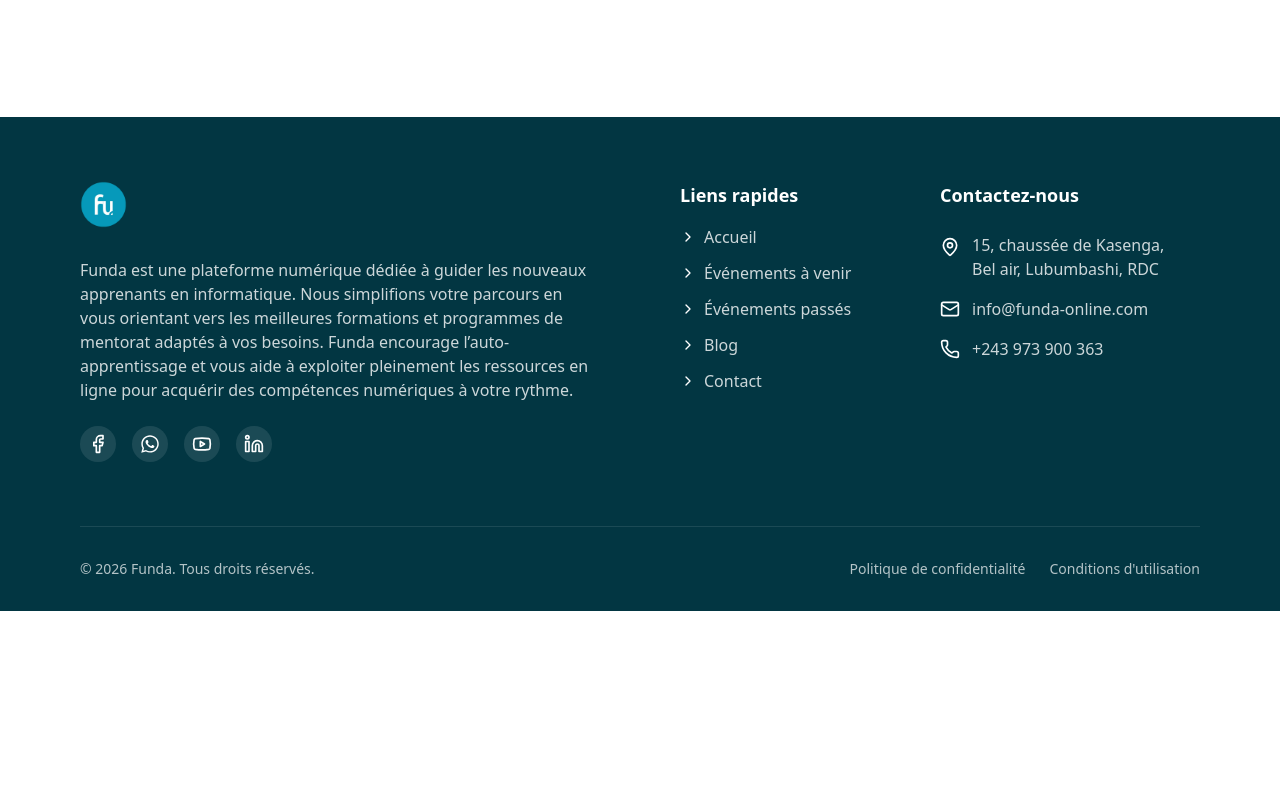
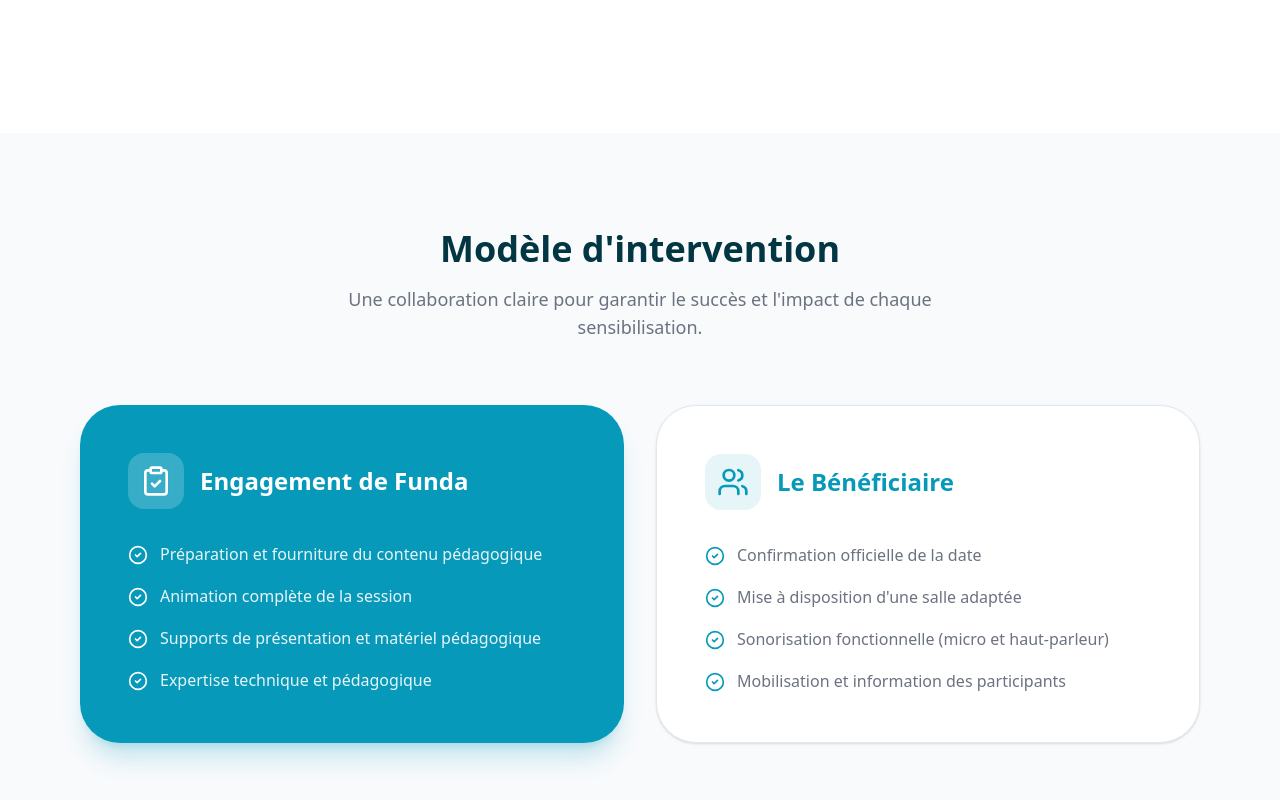
Before and after one commit to Funda-online/funda-online, a Next.js app: page /sensibilise in a window 1280 px wide. Shown: the part 2960-3760 px from the top of the page. Before the commit the page ends 3571 px from the top, so only its background shows below. Built offline with nearby package versions, Linux system fonts and the light colour scheme.

Commit message:
adding composant

```diff
--- a/app/(root)/sensibilise/page.tsx
+++ b/app/(root)/sensibilise/page.tsx
@@ -1,6 +1,7 @@
 import { Articles } from "@/components/sensibilise/Articles";
 import Axes  from "@/components/sensibilise/Axes";
 import Hero  from "@/components/sensibilise/Hero";
+import ModeleIntervention from "@/components/sensibilise/ModeleIntervention";
 import Presentation  from "@/components/sensibilise/Presentation";
 
 
@@ -11,6 +12,7 @@
       <Presentation />
       <Axes />
       <Articles />
+      <ModeleIntervention />
     </main>
   );
 }
--- a/components/sensibilise/Articles.tsx
+++ b/components/sensibilise/Articles.tsx
@@ -84,7 +84,7 @@
           {articles.map((article, i) => (
             <article
               key={i}
-              className="article-card group cursor-pointer flex flex-col bg-white border border-slate-100 rounded-[2rem] overflow-hidden shadow-sm hover:shadow-2xl transition-all duration-500"
+              className="article-card group cursor-pointer flex flex-col bg-white border border-slate-100 rounded-4xl overflow-hidden shadow-sm hover:shadow-2xl transition-all duration-500"
             >
               <div className="relative aspect-video overflow-hidden">
                 <Image
@@ -95,7 +95,7 @@
                 />
                 <div className="absolute inset-0 bg-gradient-to-t from-black/20 to-transparent" />
                 <div className="absolute top-4 left-4">
-                  <Badge className="bg-primary/90 text-white hover:bg-white backdrop-blur-md border-none shadow-sm">
+                  <Badge className="bg-primary/90 text-white backdrop-blur-md border-none shadow-sm">
                     {article.category}
                   </Badge>
                 </div>
--- /dev/null
+++ b/components/sensibilise/ContactCTA.tsx
@@ -0,0 +1,51 @@
+"use client";
+
+import { Mail, Phone, MessageSquare, ArrowRight } from "lucide-react";
+import { Button } from "../ui/button";
+
+export default function ContactCTA() {
+  return (
+    <section className="py-20 md:py-32 px-4">
+      <div className="container mx-auto max-w-4xl bg-foreground text-background rounded-[3rem] p-8 md:p-16 text-center space-y-8 relative overflow-hidden">
+
+        {/* Décoration en arrière-plan */}
+        <div className="absolute top-0 right-0 w-64 h-64 bg-primary/20 rounded-full blur-[100px] -mr-32 -mt-32" />
+
+        <div className="relative z-10 space-y-6">
+          <h2 className="text-3xl md:text-5xl font-bold tracking-tight">
+            Prêt à sensibiliser votre <span className="text-primary">communauté ?</span>
+          </h2>
+          <p className="text-slate-400 text-lg md:text-xl max-w-2xl mx-auto">
+            Vous représentez une école, une université ou une organisation ? Contactez-nous pour organiser une session gratuite.
+          </p>
+
+          <div className="flex flex-col sm:flex-row items-center justify-center gap-6 pt-4">
+            <Button
+              size="lg"
+              className="w-full sm:w-auto rounded-full px-8 py-7 bg-primary hover:bg-primary/90 text-white font-bold gap-2"
+            >
+              Organiser une session <ArrowRight size={18} />
+            </Button>
+
+            <a
+              href="mailto:info@funda-online.com"
+              className="flex items-center gap-2 text-sm font-semibold hover:text-primary transition-colors"
+            >
+              <Mail size={18} className="text-primary" />
+              info@funda-online.com
+            </a>
+          </div>
+
+          <div className="pt-8 border-t border-white/10 flex flex-wrap justify-center gap-8 text-slate-500 text-sm">
+            <div className="flex items-center gap-2">
+              <Phone size={16} /> +243 973 900 363
+            </div>
+            <div className="flex items-center gap-2">
+              <MessageSquare size={16} /> Disponible sur WhatsApp
+            </div>
+          </div>
+        </div>
+      </div>
+    </section>
+  );
+}
--- /dev/null
+++ b/components/sensibilise/ModeleIntervention.tsx
@@ -0,0 +1,73 @@
+"use client";
+
+import { CheckCircle2, ClipboardCheck, Users } from "lucide-react";
+
+export default function ModeleIntervention() {
+  const responsibilities = {
+    funda: [
+      "Préparation et fourniture du contenu pédagogique",
+      "Animation complète de la session",
+      "Supports de présentation et matériel pédagogique",
+      "Expertise technique et pédagogique"
+    ],
+    beneficiaire: [
+      "Confirmation officielle de la date",
+      "Mise à disposition d'une salle adaptée",
+      "Sonorisation fonctionnelle (micro et haut-parleur)",
+      "Mobilisation et information des participants"
+    ]
+  };
+
+  return (
+    <section className="py-16 md:py-24 bg-slate-50">
+      <div className="container mx-auto px-4 md:px-16 lg:px-20">
+        <div className="text-center mb-16 space-y-4">
+          <h2 className="text-3xl md:text-4xl font-bold text-foreground">
+            Modèle d'intervention
+          </h2>
+          <p className="text-muted-foreground max-w-2xl mx-auto text-lg">
+            Une collaboration claire pour garantir le succès et l'impact de chaque sensibilisation.
+          </p>
+        </div>
+
+        <div className="grid md:grid-cols-2 gap-8 max-w-6xl mx-auto">
+          {/* Funda Side */}
+          <div className="bg-primary p-8 md:p-12 rounded-[2.5rem] text-white shadow-xl shadow-primary/20">
+            <div className="flex items-center gap-4 mb-8">
+              <div className="p-3 bg-white/20 rounded-2xl backdrop-blur-sm">
+                <ClipboardCheck size={32} />
+              </div>
+              <h3 className="text-2xl font-bold">Engagement de Funda</h3>
+            </div>
+            <ul className="space-y-4">
+              {responsibilities.funda.map((item, i) => (
+                <li key={i} className="flex items-start gap-3 text-white/90">
+                  <CheckCircle2 className="mt-1 shrink-0 text-white" size={20} />
+                  <span className="leading-relaxed">{item}</span>
+                </li>
+              ))}
+            </ul>
+          </div>
+
+          {/* Beneficiary Side */}
+          <div className="bg-white p-8 md:p-12 rounded-[2.5rem] border border-slate-200 shadow-sm">
+            <div className="flex items-center gap-4 mb-8">
+              <div className="p-3 bg-primary/10 rounded-2xl">
+                <Users className="text-primary" size={32} />
+              </div>
+              <h3 className="text-2xl font-bold text-foreground text-primary">Le Bénéficiaire</h3>
+            </div>
+            <ul className="space-y-4">
+              {responsibilities.beneficiaire.map((item, i) => (
+                <li key={i} className="flex items-start gap-3 text-muted-foreground">
+                  <CheckCircle2 className="mt-1 shrink-0 text-primary" size={20} />
+                  <span className="leading-relaxed">{item}</span>
+                </li>
+              ))}
+            </ul>
+          </div>
+        </div>
+      </div>
+    </section>
+  );
+}
```
